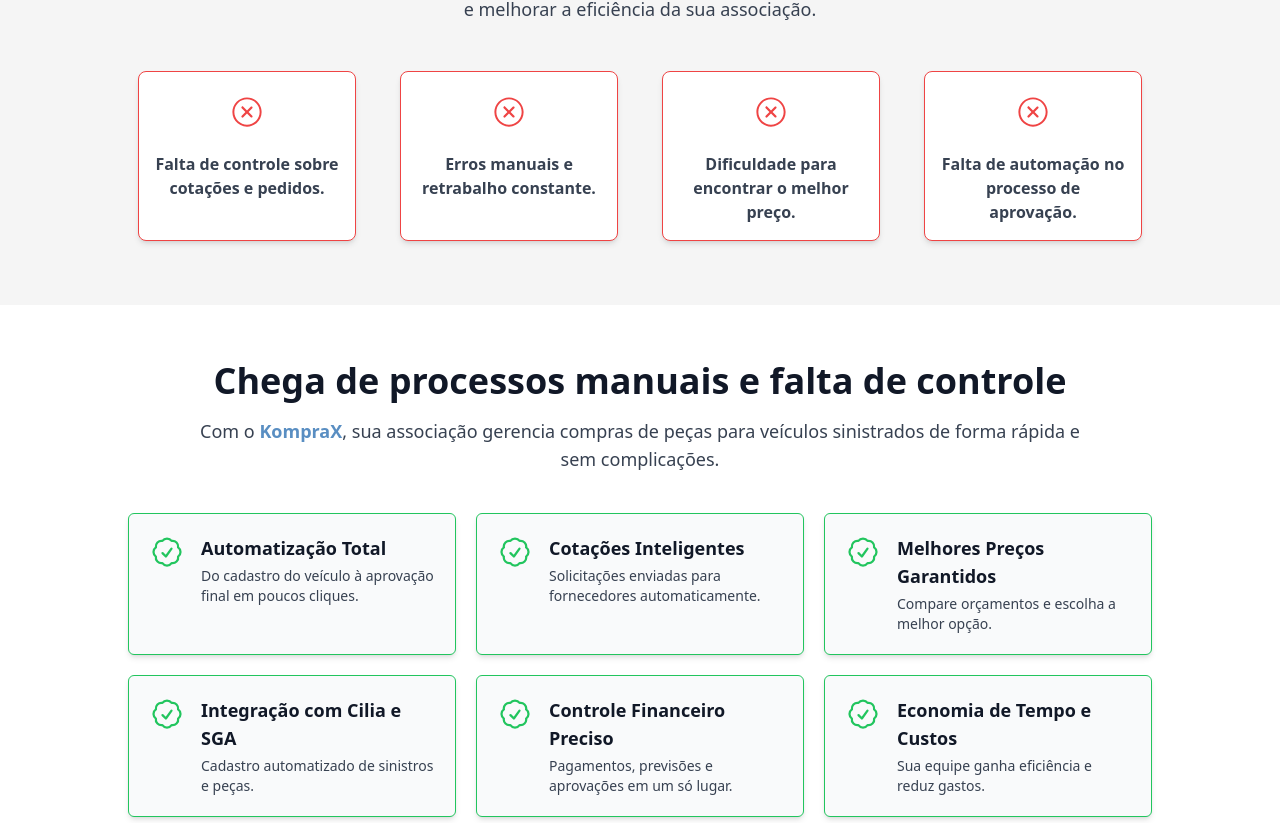
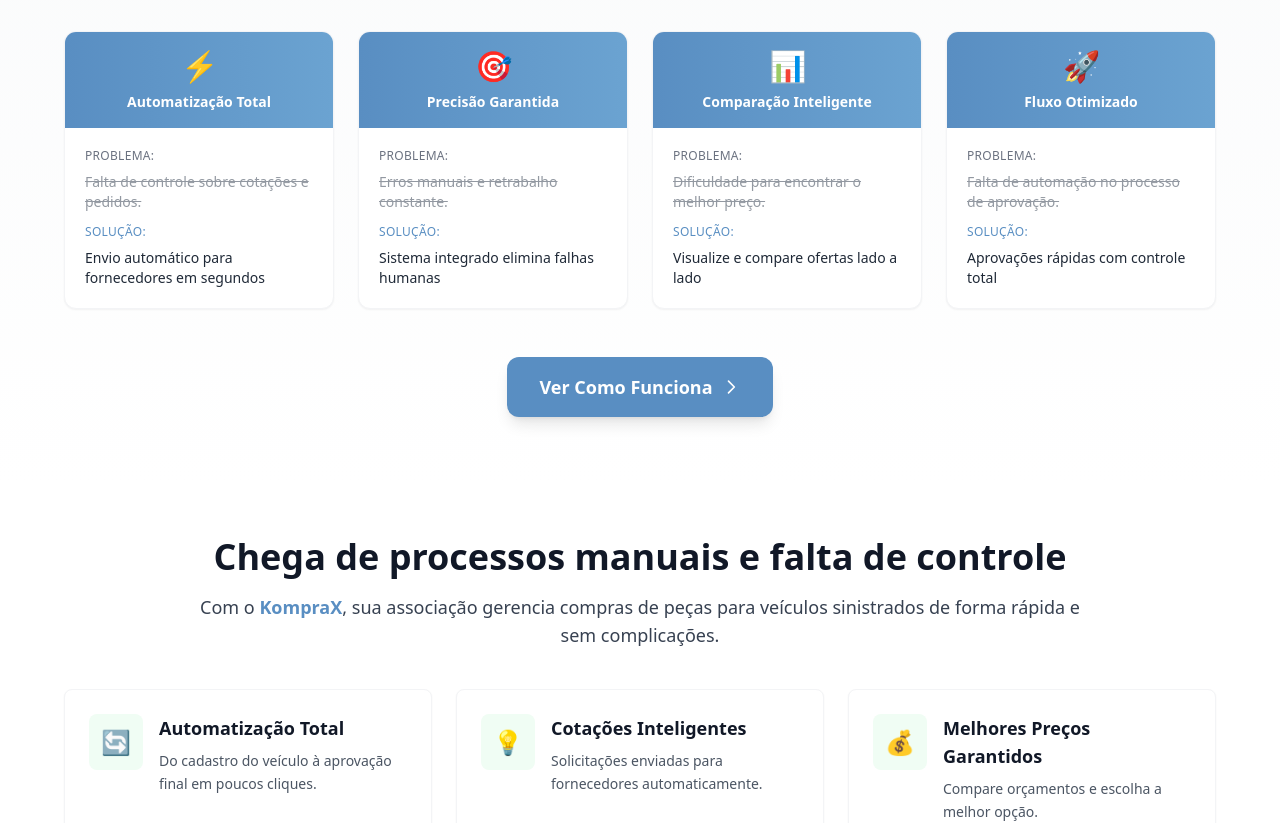
Before and after one commit to lucenajj/kompraxoficial, a Next.js app: page / in a window 1280 px wide. Shown: the part 895-1718 px from the top of the page. Built offline with nearby package versions, Linux system fonts and the light colour scheme.

Commit message:
Atualizado textos

```diff
--- a/src/app/page.tsx
+++ b/src/app/page.tsx
@@ -19,8 +19,7 @@ import WhatsAppButton from "./components/WhatsAppButton";
 import Link from "next/link";
 
 import { FaCheck } from "react-icons/fa6";
-import { HiOutlineCheckBadge } from "react-icons/hi2";
-import { IoIosCloseCircleOutline } from "react-icons/io";
+
 import heroImg from "../../public/img/home-komprax.jpg";
 import screen1 from "../../public/img/screens/screen1.png";
 import screen2 from "../../public/img/screens/screen2.png";
@@ -118,36 +117,79 @@ export default function Home() {
         </div>
       </section>
 
-      <section className="py-12 sm:py-16 px-4 sm:px-6 bg-[#f5f5f5] text-gray-800">
-        <div className="max-w-5xl mx-auto text-center">
-          {/* Título principal ajustado para telas menores */}
+      <section className="py-12 sm:py-16 px-4 sm:px-6 bg-gradient-to-b from-gray-50 to-white text-gray-800">
+        <div className="max-w-6xl mx-auto text-center">
           <h2 className="text-2xl sm:text-3xl lg:text-4xl font-bold text-gray-900 leading-tight">
             <span className="text-[#598EC2]">Otimize sua gestão</span> e elimine <span className="text-red-600">falhas</span> no processo de compras
           </h2>
-
-          {/* Descrição inicial */}
           <p className="text-base sm:text-lg text-gray-700 mt-3 sm:mt-4 max-w-3xl mx-auto">
             Processos manuais geram <b>custos desnecessários e atrasos</b>. Descubra como evitar erros e melhorar a eficiência da sua associação.
           </p>
         </div>
 
-        {/* Problemas destacados - Design mais compacto */}
-        <div className="mt-10 sm:mt-12 grid grid-cols-1 sm:grid-cols-2 lg:grid-cols-4 gap-4 sm:gap-6 max-w-5xl mx-auto">
+        {/* Cards de Desafios e Soluções */}
+        <div className="mt-12 grid grid-cols-1 md:grid-cols-2 lg:grid-cols-4 gap-6 max-w-6xl mx-auto">
           {[
-            "Falta de controle sobre cotações e pedidos.",
-            "Erros manuais e retrabalho constante.",
-            "Dificuldade para encontrar o melhor preço.",
-            "Falta de automação no processo de aprovação.",
-          ].map((problem, index) => (
-            <div key={index} className="bg-white shadow-md rounded-lg py-4 p-2 mx-[10px] sm:p-4 flex flex-col items-center text-center border
-                                        transition-all hover:shadow-lg border-red-500">
-              {/* Ícone "X" no topo */}
-              <div className="w-10 sm:w-12 h-10 sm:h-12 flex items-center justify-center text-red-500 rounded-full mb-3 sm:mb-4 text-3xl sm:text-4xl font-bold">
-                <IoIosCloseCircleOutline />
+            {
+              challenge: "Falta de controle sobre cotações e pedidos.",
+              solution: "Automatização Total",
+              icon: "⚡",
+              description: "Envio automático para fornecedores em segundos"
+            },
+            {
+              challenge: "Erros manuais e retrabalho constante.",
+              solution: "Precisão Garantida",
+              icon: "🎯",
+              description: "Sistema integrado elimina falhas humanas"
+            },
+            {
+              challenge: "Dificuldade para encontrar o melhor preço.",
+              solution: "Comparação Inteligente",
+              icon: "📊",
+              description: "Visualize e compare ofertas lado a lado"
+            },
+            {
+              challenge: "Falta de automação no processo de aprovação.",
+              solution: "Fluxo Otimizado",
+              icon: "🚀",
+              description: "Aprovações rápidas com controle total"
+            }
+          ].map((item, index) => (
+            <div key={index} className="group bg-white rounded-xl shadow-sm hover:shadow-xl transition-all duration-300 overflow-hidden border border-gray-100">
+              {/* Header com ícone */}
+              <div className="bg-gradient-to-r from-[#598EC2] to-[#6ba3d1] p-4 text-center">
+                <div className="text-3xl mb-2">{item.icon}</div>
+                <h3 className="text-white font-semibold text-sm">{item.solution}</h3>
               </div>
-              <p className="text-gray-700 text-[14px] font-bold sm:text-[16px]">{problem}</p>
+
+              {/* Conteúdo */}
+              <div className="p-5">
+                <div className="text-xs text-gray-500 uppercase tracking-wide mb-2">Problema:</div>
+                <p className="text-gray-600 text-sm mb-3 line-through opacity-60">{item.challenge}</p>
+
+                <div className="text-xs text-[#598EC2] uppercase tracking-wide mb-2 font-medium">Solução:</div>
+                <p className="text-gray-800 text-sm font-medium">{item.description}</p>
+              </div>
             </div>
           ))}
+        </div>
+
+        {/* CTA */}
+        <div className="mt-12 text-center">
+          <Link
+            href="#chat-obiana"
+            onClick={(e) => {
+              e.preventDefault();
+              openChatbot();
+            }}
+            className="inline-flex items-center bg-[#598EC2] text-white font-semibold px-8 py-4 rounded-xl text-lg shadow-lg
+                      hover:bg-[#466b8e] hover:scale-105 transition-all duration-300"
+          >
+            Ver Como Funciona
+            <svg className="ml-2 w-5 h-5" fill="none" stroke="currentColor" viewBox="0 0 24 24">
+              <path strokeLinecap="round" strokeLinejoin="round" strokeWidth={2} d="M9 5l7 7-7 7" />
+            </svg>
+          </Link>
         </div>
       </section>
 
@@ -164,32 +206,33 @@ export default function Home() {
           </p>
         </div>
 
-        {/* Benefícios - Cards Responsivos e Compactos */}
-        <div className="mt-8 sm:mt-10 grid grid-cols-1 sm:grid-cols-2 lg:grid-cols-3 gap-4 sm:gap-5 max-w-5xl mx-auto">
+        {/* Benefícios - Cards Elegantes */}
+        <div className="mt-8 sm:mt-10 grid grid-cols-1 sm:grid-cols-2 lg:grid-cols-3 gap-6 max-w-6xl mx-auto">
           {[
-            { title: "Automatização Total", desc: "Do cadastro do veículo à aprovação final em poucos cliques.", icon: <HiOutlineCheckBadge /> },
-            { title: "Cotações Inteligentes", desc: "Solicitações enviadas para fornecedores automaticamente.", icon: <HiOutlineCheckBadge /> },
-            { title: "Melhores Preços Garantidos", desc: "Compare orçamentos e escolha a melhor opção.", icon: <HiOutlineCheckBadge /> },
-            { title: "Integração com Cilia e SGA", desc: "Cadastro automatizado de sinistros e peças.", icon: <HiOutlineCheckBadge /> },
-            { title: "Controle Financeiro Preciso", desc: "Pagamentos, previsões e aprovações em um só lugar.", icon: <HiOutlineCheckBadge /> },
-            { title: "Economia de Tempo e Custos", desc: "Sua equipe ganha eficiência e reduz gastos.", icon: <HiOutlineCheckBadge /> },
+            { title: "Automatização Total", desc: "Do cadastro do veículo à aprovação final em poucos cliques.", icon: "🔄" },
+            { title: "Cotações Inteligentes", desc: "Solicitações enviadas para fornecedores automaticamente.", icon: "💡" },
+            { title: "Melhores Preços Garantidos", desc: "Compare orçamentos e escolha a melhor opção.", icon: "💰" },
+            { title: "Integração com Cilia e SGA", desc: "Cadastro automatizado de sinistros e peças.", icon: "🔗" },
+            { title: "Controle Financeiro Preciso", desc: "Pagamentos, previsões e aprovações em um só lugar.", icon: "📈" },
+            { title: "Economia de Tempo e Custos", desc: "Sua equipe ganha eficiência e reduz gastos.", icon: "⏱️" },
           ].map((benefit, index) => (
-            <div key={index} className="bg-gray-50 shadow-md rounded-md p-4 sm:p-5 flex items-start text-left border
-                                        transition-all hover:shadow-lg border-green-500">
-              <div className="text-green-500 text-3xl sm:text-4xl mr-3 sm:mr-4">
-                {benefit.icon}
-              </div>
-              <div>
-                <h3 className="text-sm sm:text-lg font-semibold text-gray-900">{benefit.title}</h3>
-                <p className="text-gray-700 mt-1 text-xs sm:text-sm">{benefit.desc}</p>
+            <div key={index} className="group bg-white rounded-lg shadow-sm hover:shadow-lg transition-all duration-300 p-6 border border-gray-100">
+              <div className="flex items-start space-x-4">
+                <div className="bg-green-50 rounded-lg p-3 group-hover:bg-green-100 transition-colors">
+                  <span className="text-2xl">{benefit.icon}</span>
+                </div>
+                <div className="flex-1">
+                  <h3 className="text-lg font-semibold text-gray-900 mb-2">{benefit.title}</h3>
+                  <p className="text-gray-600 text-sm leading-relaxed">{benefit.desc}</p>
+                </div>
               </div>
             </div>
           ))}
         </div>
 
         {/* Chamada para ação */}
-        <div className="mt-10 sm:mt-12 text-center">
-          <p className="text-sm sm:text-base font-semibold text-gray-800">
+        <div className="mt-12 text-center">
+          <p className="text-lg font-semibold text-gray-800 mb-6">
             Transforme a gestão da sua associação agora mesmo!
           </p>
           <Link
@@ -198,10 +241,13 @@ export default function Home() {
               e.preventDefault();
               openChatbot();
             }}
-            className="inline-block mt-4 sm:mt-5 bg-green-500 text-white font-semibold px-5 sm:px-7 py-2 sm:py-3 rounded-lg text-sm sm:text-base shadow-lg
-                      hover:bg-green-600 hover:scale-105 transition-all duration-300"
+            className="inline-flex items-center bg-[#598EC2] text-white font-semibold px-8 py-4 rounded-xl text-lg shadow-lg
+                      hover:bg-[#466b8e] hover:scale-105 transition-all duration-300"
           >
             Solicitar Demonstração
+            <svg className="ml-2 w-5 h-5" fill="none" stroke="currentColor" viewBox="0 0 24 24">
+              <path strokeLinecap="round" strokeLinejoin="round" strokeWidth={2} d="M8 12h.01M12 12h.01M16 12h.01M21 12c0 4.418-3.582 8-8 8a8.97 8.97 0 01-4.906-1.453L3 21l2.453-5.094A8.97 8.97 0 013 12c0-4.418 3.582-8 8-8s8 3.582 8 8z" />
+            </svg>
           </Link>
         </div>
       </section>
```
Also changed, not shown: src/app/components/WhatsAppButton.tsx (indentation only).
